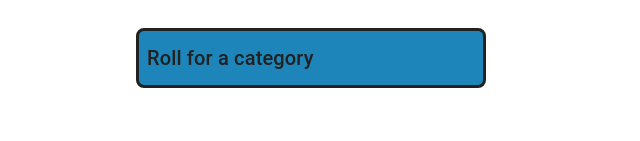
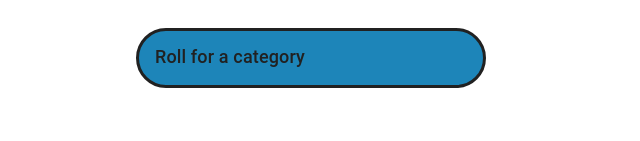
Before and after one commit to BenjaminSiri/tapple-app, a React (Vite) app: page / in a window 1280 px wide. Shown: the top 141 px of the page, without its empty margins (304-944 px from the left). Built offline with nearby package versions, Linux system fonts and the light colour scheme; some icons are missing.

Commit message:
Fixed styling for buttons and category

```diff
--- a/src/components/CategorySelect.tsx
+++ b/src/components/CategorySelect.tsx
@@ -15,9 +15,9 @@ const StyledCategoryDiv = styled.div`
     display: flex;
     font-size: 20px;
     font-weight: bold;
-    padding: 0 8px;
+    padding-left: 16px;
     border: 3px solid var(--text-primary);
-    border-radius: 8px;
+    border-radius: 30px;
     background-color: var(--color-primary);
 `;
 
@@ -28,7 +28,11 @@ const CategorySelect: React.FC = observer(() => {
 
     return (
         <StyledCategoryDiv>
-            { category ? <Typography variant="h6">{category}</Typography> : <Typography variant="h6">Roll for a category</Typography> }
+            { category ?
+                <Typography variant="h6" fontSize={18}>{category}</Typography>
+            :
+                <Typography variant="h6" fontSize={18}>Roll for a category</Typography>
+            }
             <IconButton
                 aria-label="reset category"
                 onClick={() => tappleStore.randomizeCategory()}
--- a/src/components/GameArea.tsx
+++ b/src/components/GameArea.tsx
@@ -102,12 +102,12 @@ const StyledButton = styled(Button)`
         font-size: 16px;
         border: 3px solid var(--text-primary);
         border-radius: 25px;
-        background-color: var(--color-background);
+        background-color: var(--background); !important;
         color: var(--text-primary);
-        text-transform: none; /* Removes MUI's default uppercase */
+        text-transform: none;
 
         &:hover {
-            background-color: var(--color-secondary);
+            background-color: var(--text-secondary);
             color: var(--text-primary);
             border: 3px solid var(--text-primary);
         }
--- a/src/styles/GlobalStyle.ts
+++ b/src/styles/GlobalStyle.ts
@@ -17,7 +17,7 @@ const GlobalStyle = createGlobalStyle`
     --color-primary:rgb(29, 133, 185);
     --background:rgb(255, 255, 255);
     --text-primary: rgb(33, 33, 33);
-    --text-secondary: rgb(117, 117, 117);
+    --text-secondary: rgb(217, 217, 217);
     --color-warning: rgb(255, 82, 82);
   }
 `;
```
